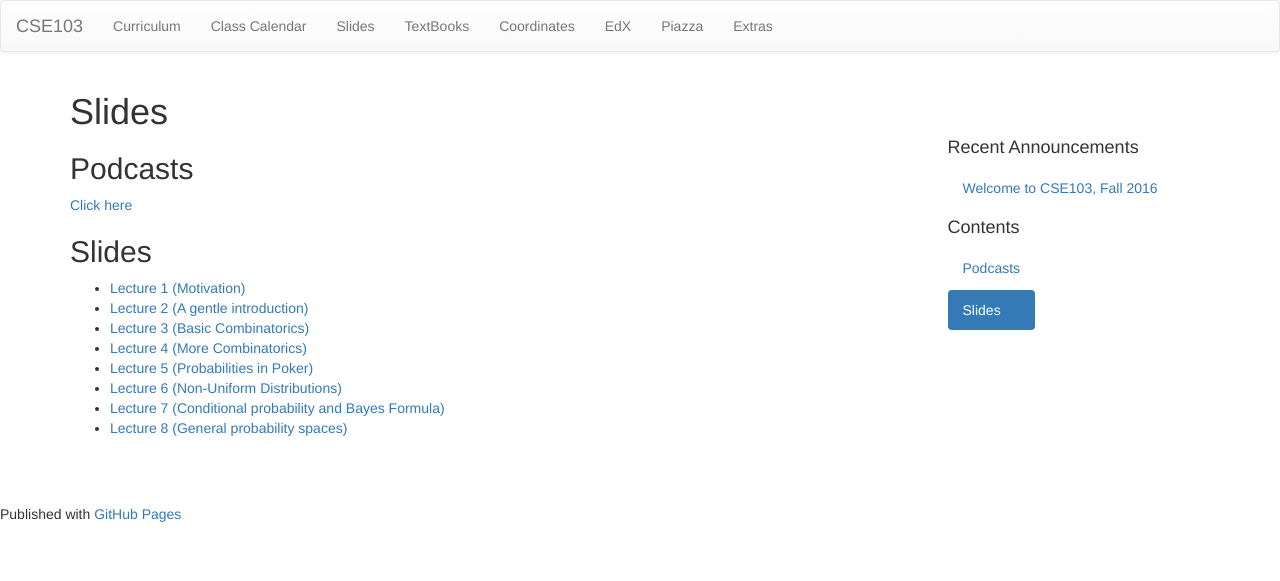
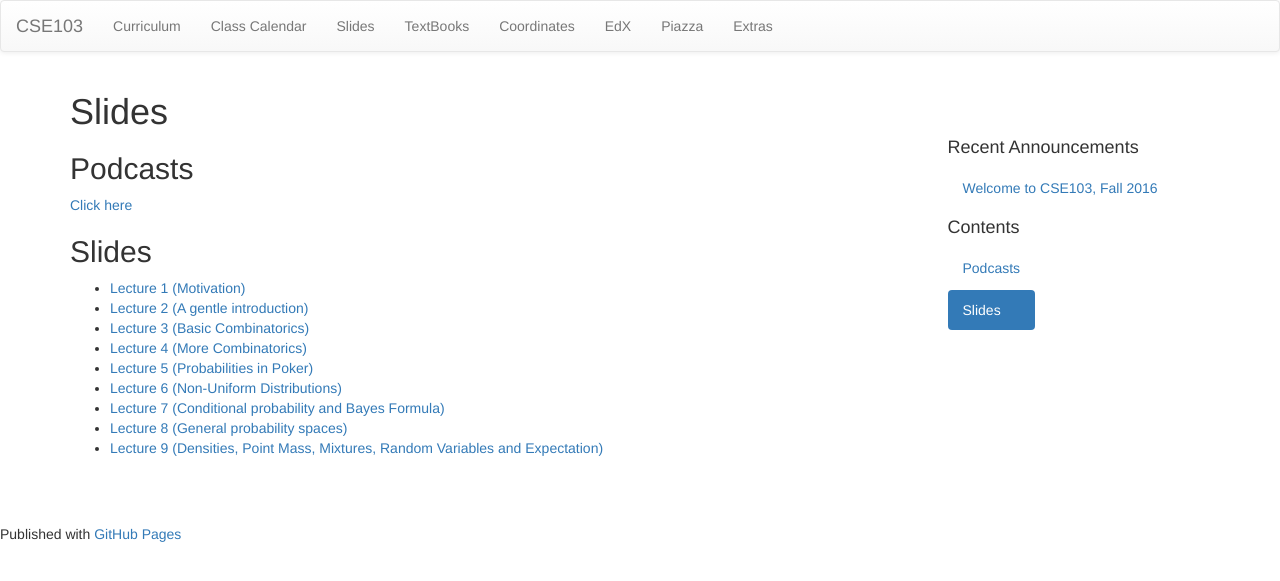
Before and after one commit to cse103/cse103.github.io, a Jekyll site: the page built from pages/18.Slides.md, in a window 1280 px wide. Shown: the top 581 px of the page. Built offline with Jekyll 4.4.1, drawn with Linux system fonts in a browser that asks for light colours; nearby versions of some CDN libraries.

Commit message:
adding Lecture 9

```diff
--- a/pages/18.Slides.md
+++ b/pages/18.Slides.md
@@ -17,3 +17,4 @@ permalink: /slides/
 * [Lecture 6 (Non-Uniform Distributions)](/Slides/NewConditioningBayes.pdf)
 * [Lecture 7 (Conditional probability and Bayes Formula)](/Slides/conditionalAndBayes.pdf)
 * [Lecture 8 (General probability spaces)](/Slides/GeneralProbabilitySpaces.pdf)
+* [Lecture 9 (Densities, Point Mass, Mixtures, Random Variables and Expectation)](/Slides/Densities_PM_Mixtures2.pdf)
```
Also changed, not shown: 1 other file.
